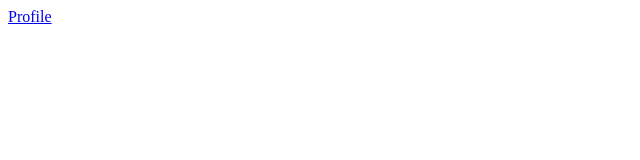
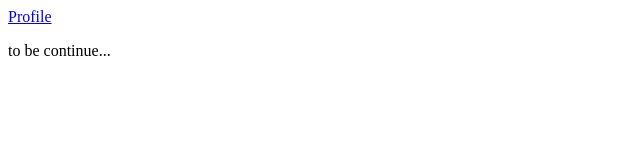
Before and after one commit to taninwat019/Lab04, a plain HTML site: page index.html in a window 1280 px wide. Shown: the full height of the page, 0-640 px from the left. Drawn offline with Linux system fonts and the light colour scheme.

Commit message:
add to be continue

```diff
--- a/index.html
+++ b/index.html
@@ -8,5 +8,6 @@
 </head>
 <body>
     <a href="./profile.html"> Profile </a>
+    <p>to be continue...</p>
 </body>
 </html>
```
